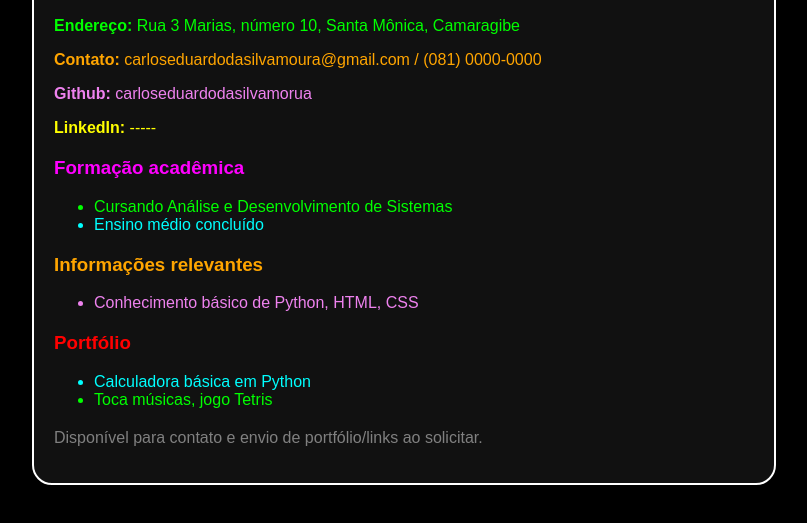
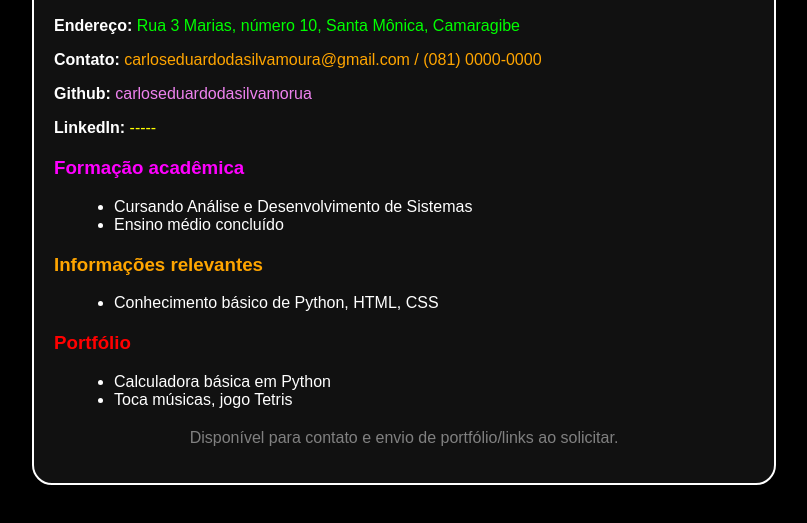
Before and after one commit to carloseduardodasilvamoura/meucurriculo2, a plain HTML site: page index.html in a window 1280 px wide. Shown: the part 181-704 px from the top of the page, without its empty margins (236-1043 px from the left). Drawn offline with Linux system fonts and the light colour scheme.

Commit message:
Update index.html

```diff
--- a/index.html
+++ b/index.html
@@ -10,7 +10,7 @@
       padding: 40px;
     }
 
-    .curriculo {
+    main {
       background-color: #111;
       color: white;
       border: 2px solid white;
@@ -20,32 +20,30 @@
       margin: auto;
     }
 
-    h1 { color: rgb(249, 0, 0); }
+    h1 { color: red; }
     h2 { color: cyan; }
     h3 { margin-top: 20px; }
 
-    /* Cores personalizadas para os textos */
+    p strong { color: white; }
     .endereco { color: lime; }
     .contato { color: orange; }
     .github { color: violet; }
     .linkedin { color: yellow; }
 
+    ul { margin-left: 20px; }
     .formacao { color: magenta; }
-    .formacao-item1 { color: lime; }
-    .formacao-item2 { color: cyan; }
+    .info { color: orange; }
+    .portfolio { color: red; }
 
-    .info { color: orange; }
-    .info-item { color: violet; }
-
-    .portfolio { color: red; }
-    .portfolio-item1 { color: cyan; }
-    .portfolio-item2 { color: lime; }
-
-    footer { color: gray; margin-top: 20px; }
+    footer {
+      color: gray;
+      margin-top: 20px;
+      text-align: center;
+    }
   </style>
 </head>
 <body>
-  <main class="curriculo">
+  <main>
     <header>
       <h1>Carlos Eduardo da Silva Moura</h1>
       <h2>Desenvolvedor Front-end</h2>
@@ -59,23 +57,23 @@
     <section>
       <h3 class="formacao">Formação acadêmica</h3>
       <ul>
-        <li class="formacao-item1">Cursando Análise e Desenvolvimento de Sistemas</li>
-        <li class="formacao-item2">Ensino médio concluído</li>
+        <li>Cursando Análise e Desenvolvimento de Sistemas</li>
+        <li>Ensino médio concluído</li>
       </ul>
     </section>
 
     <section>
       <h3 class="info">Informações relevantes</h3>
       <ul>
-        <li class="info-item">Conhecimento básico de Python, HTML, CSS</li>
+        <li>Conhecimento básico de Python, HTML, CSS</li>
       </ul>
     </section>
 
     <section>
       <h3 class="portfolio">Portfólio</h3>
       <ul>
-        <li class="portfolio-item1">Calculadora básica em Python</li>
-        <li class="portfolio-item2">Toca músicas, jogo Tetris</li>
+        <li>Calculadora básica em Python</li>
+        <li>Toca músicas, jogo Tetris</li>
       </ul>
     </section>
 
```
